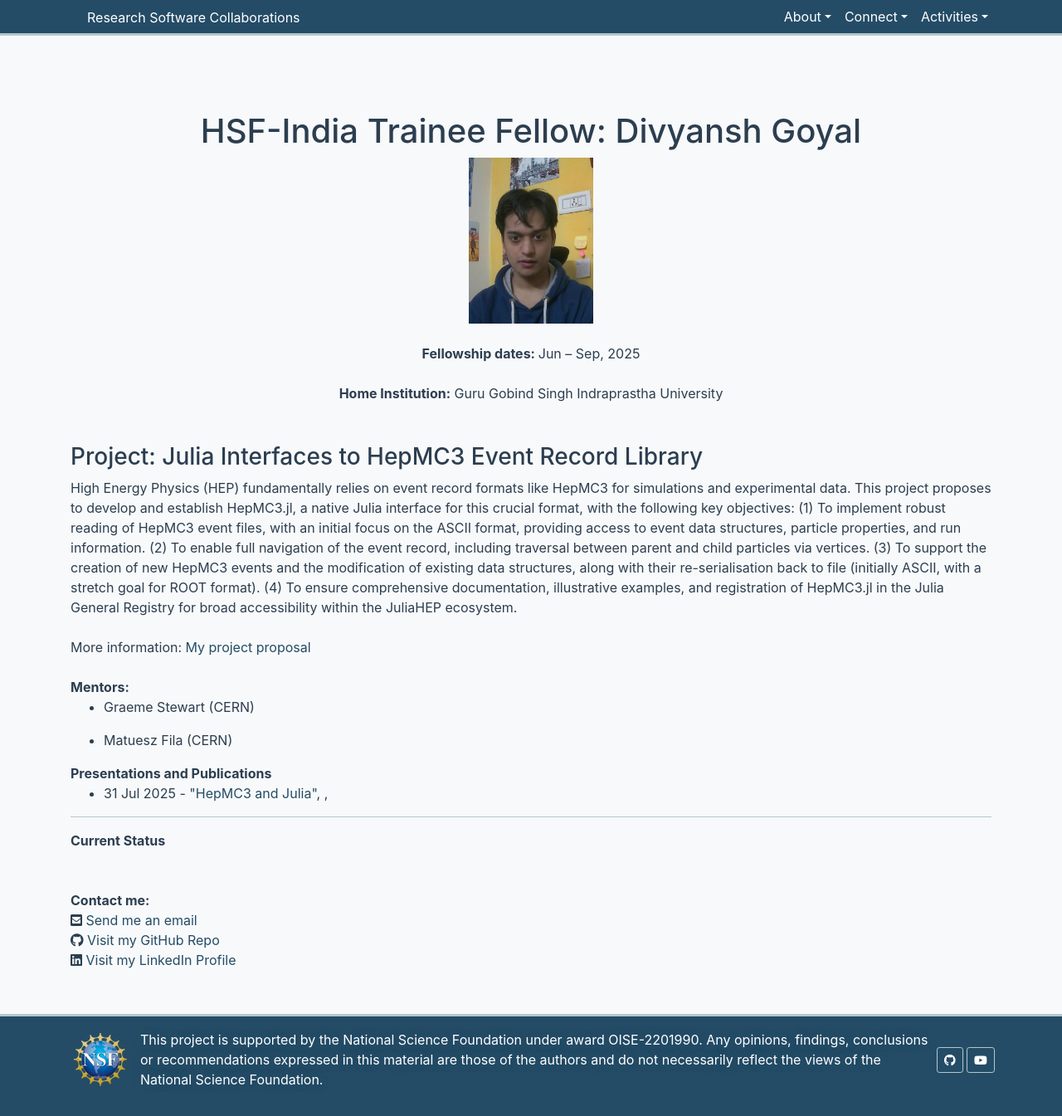
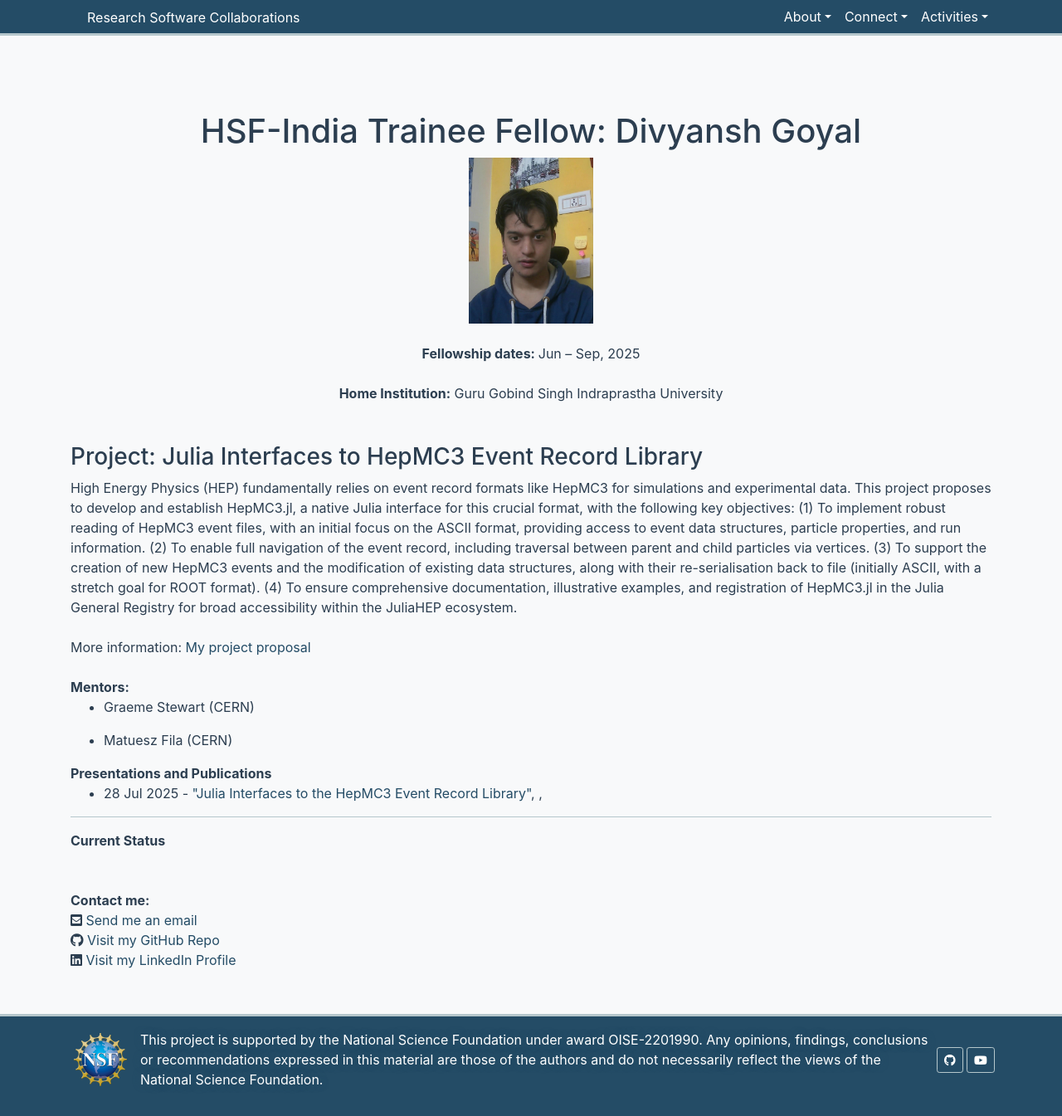
Before and after one commit to research-software-collaborations/research-software-collaborations.github.io, a Jekyll site: the page built from pages/trainees/Divyansh-Goyal.md, in a window 1280 px wide and 1345 px high. Shown: the whole window at 83% size. Built offline with Jekyll 4.4.1, drawn with Linux system fonts in a browser that asks for light colours; cached includes are drawn as plain includes.

Commit message:
Update Divyansh-Goyal.md

```diff
--- a/pages/trainees/Divyansh-Goyal.md
+++ b/pages/trainees/Divyansh-Goyal.md
@@ -31,8 +31,9 @@ mentors:
 proposal: /assets/pdf/Julia_Interfaces_to_HepMC3_Event_Record_Library.pdf
 presentations:
   - url: /assets/pdf/divyansh_hepmc3_juliahep2025.pdf
-    title: HepMC3 and Julia
-    date: July 31, 2025
+    title: Julia Interfaces to the HepMC3 Event Record Library
+    date: July 28, 2025
+    meetingurl: https://indico.cern.ch/event/1488852/
 github-username: divital-coder
 linkedin-profile: https://www.linkedin.com/in/divyansh-goyal-34654b200/
 current_status: >
```
